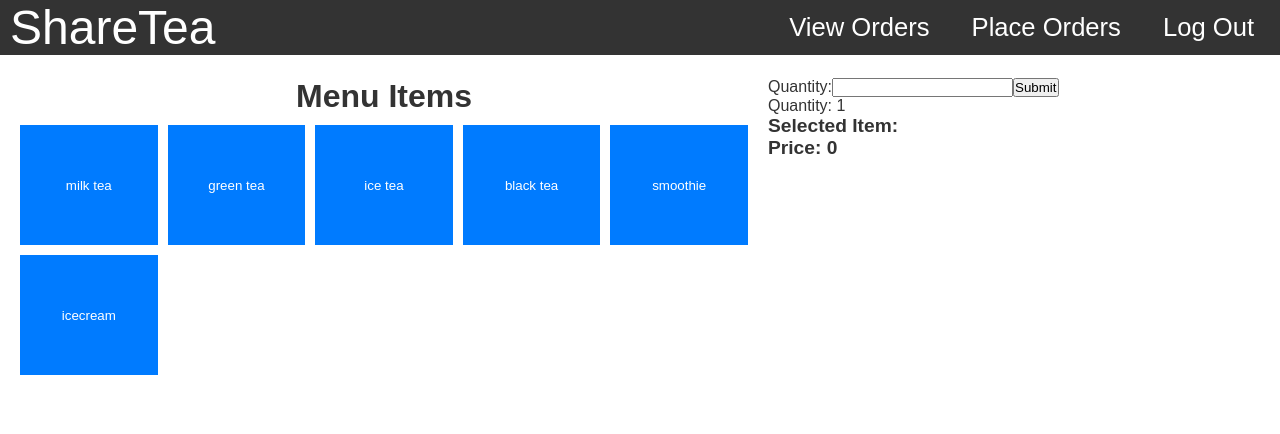
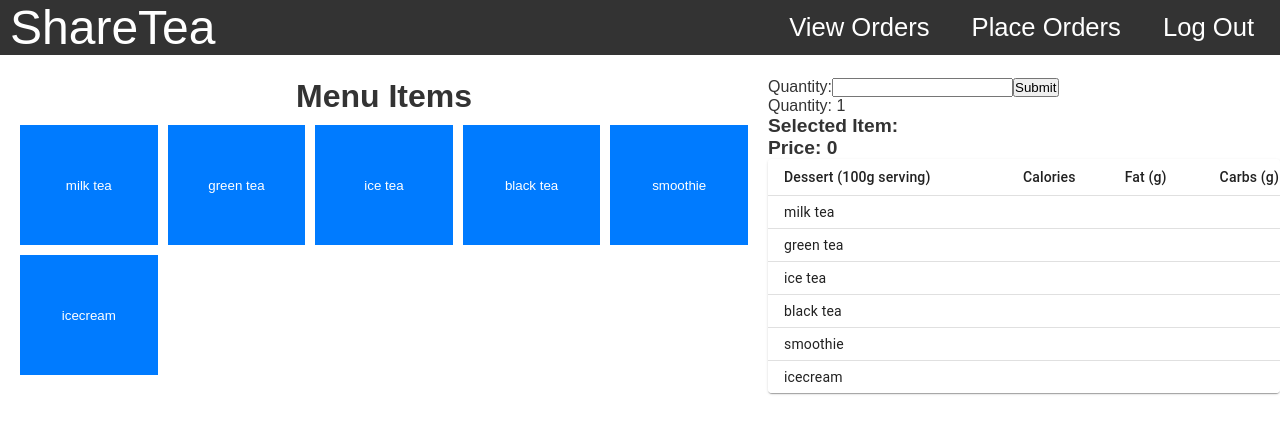
Before and after one commit to csce-315-331-2023c/project-3-902_02m_ggga, a React (Vite) app: page / in a window 1280 px wide. Shown: the top 434 px of the page. Built offline with nearby package versions, Linux system fonts and the light colour scheme.

Commit message:
table needs editing, wrapping up

```diff
--- a/package.json
+++ b/package.json
@@ -11,6 +11,9 @@
     "start": "node index.js"
   },
   "dependencies": {
+    "@emotion/react": "^11.11.1",
+    "@emotion/styled": "^11.11.0",
+    "@mui/material": "^5.14.15",
     "axios": "^1.6.0",
     "express": "^4.18.2",
     "pg": "^8.11.3",
--- a/src/Cashier.jsx
+++ b/src/Cashier.jsx
@@ -5,6 +5,13 @@
 import CustomerInput from './CustomerInput';
 import axios from 'axios';
 import { prodArray } from './productArray';
+import Table from '@mui/material/Table';
+import TableBody from '@mui/material/TableBody';
+import TableCell from '@mui/material/TableCell';
+import TableContainer from '@mui/material/TableContainer';
+import TableHead from '@mui/material/TableHead';
+import TableRow from '@mui/material/TableRow';
+import Paper from '@mui/material/Paper';
 
 
 function populateButtons(handleClick) {
@@ -50,7 +57,6 @@
         setPrice(btn_price);
 
     }
-
     const handleViewChange = (view) => {
         setCurrentView(view);
     }
@@ -71,8 +77,8 @@
                     <li>Log Out</li>
                 </ul>
             </nav>
-                {currentView === 'placeOrders' && <PlaceOrders/>};
-                {currentView === 'viewOrders' && <ViewOrders/>};
+            {currentView === 'placeOrders' && <PlaceOrders />};
+            {currentView === 'viewOrders' && <ViewOrders />};
             <div className='placeorders_page'>
                 <div className='place_left_side'>
                     <h1 className='menu-title'>Menu Items</h1>
@@ -82,7 +88,7 @@
                 </div>
                 <div className='place_right_side'>
                     <div>
-                        <CustomerInput onInputChange = {handleInputChange}/>
+                        <CustomerInput onInputChange={handleInputChange} />
                         <p>Quantity: {quantity} </p>
                     </div>
                     <div className='selectedAttributes'>
@@ -90,11 +96,44 @@
                         <h1 style={{ display: 'inline' }}>{selectedButton}</h1>
                         <h1>Price: {price}</h1>
                     </div>
-
+                    <DenseTable/>
                 </div>
             </div>
         </div>
 
+    );
+}
+function DenseTable() {
+    return (
+        <TableContainer component={Paper}>
+            <Table sx={{ minWidth: 650 }} size="small" aria-label="a dense table">
+                <TableHead>
+                    <TableRow>
+                        <TableCell>Dessert (100g serving)</TableCell>
+                        <TableCell align="right">Calories</TableCell>
+                        <TableCell align="right">Fat&nbsp;(g)</TableCell>
+                        <TableCell align="right">Carbs&nbsp;(g)</TableCell>
+                        <TableCell align="right">Protein&nbsp;(g)</TableCell>
+                    </TableRow>
+                </TableHead>
+                <TableBody>
+                    {prodArray.map((row) => (
+                        <TableRow
+                            key={row.name}
+                            sx={{ '&:last-child td, &:last-child th': { border: 0 } }}
+                        >
+                            <TableCell component="th" scope="row">
+                                {row.name}
+                            </TableCell>
+                            <TableCell align="right">{row.calories}</TableCell>
+                            <TableCell align="right">{row.fat}</TableCell>
+                            <TableCell align="right">{row.carbs}</TableCell>
+                            <TableCell align="right">{row.protein}</TableCell>
+                        </TableRow>
+                    ))}
+                </TableBody>
+            </Table>
+        </TableContainer>
     );
 }
 
```
Also changed, not shown: src/CreateContext.jsx (added, +57 -0 lines), 1 other file (tests, documents, lock files or other folders). Lines whose indentation alone changed are shown as unchanged.
